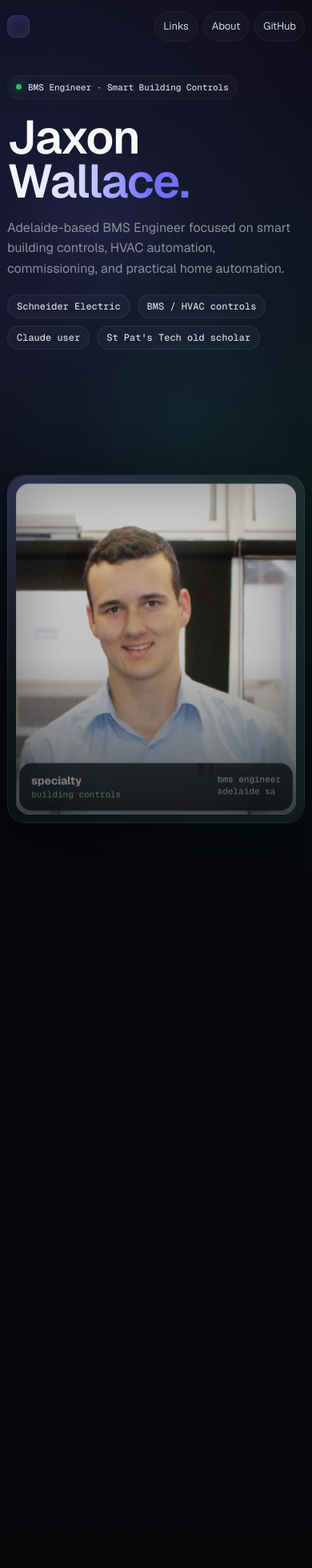
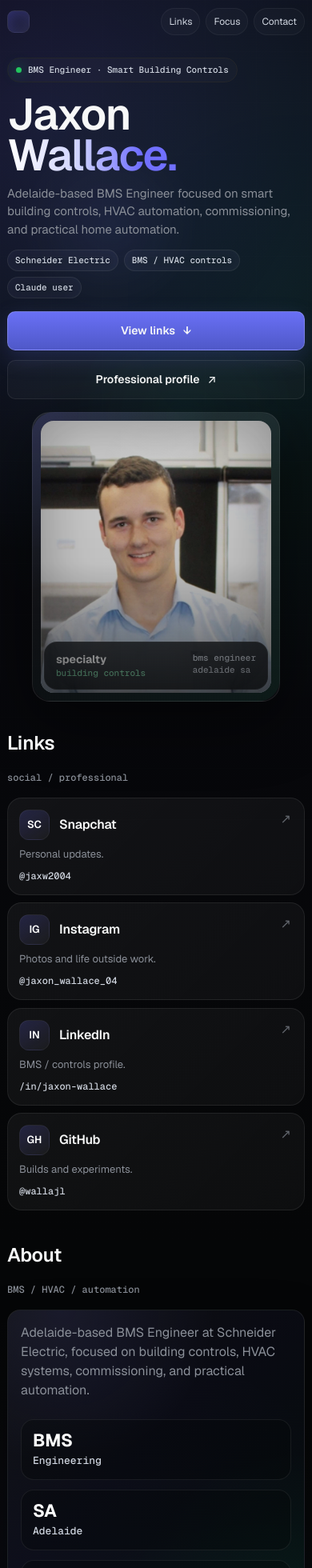
Before and after one commit to wallajl/jaxonwallace-next, a Next.js app: page / in a window 390 px wide. Shown: the top 1960 px of the page at 80% size. Built offline with nearby package versions, Linux system fonts and the light colour scheme.

Commit message:
design: simplify mobile layout and remove filler

```diff
--- a/src/app/globals.css
+++ b/src/app/globals.css
@@ -398,8 +398,8 @@ h1 {
 }
 
 .section {
-  min-height: 82svh;
-  padding: 62px 0 44px;
+  min-height: auto;
+  padding: 44px 0 28px;
   perspective: 1400px;
 }
 
@@ -520,8 +520,12 @@ h2 {
 
 
 .content-section {
-  padding: 38px 0;
+  padding: 30px 0;
   scroll-margin-top: 28px;
+}
+
+.compact-panel {
+  padding: clamp(18px, 3vw, 28px);
 }
 
 .about-panel,
@@ -599,8 +603,12 @@ h2 {
 }
 
 .info-card {
-  min-height: 112px;
-  padding: 16px;
+  min-height: 96px;
+  padding: 15px;
+}
+
+.compact-grid .info-card {
+  min-height: 88px;
 }
 
 .kicker {
@@ -710,6 +718,10 @@ h2 {
   gap: 24px;
   padding: clamp(22px, 4vw, 34px);
   align-items: center;
+}
+
+.compact-list span {
+  padding: 12px;
 }
 
 .service-panel h3,
@@ -911,11 +923,11 @@ h2 {
 
 @media (max-width: 640px) {
   .wrap {
-    width: min(100% - 22px, 1120px);
+    width: min(100% - 18px, 1120px);
   }
 
   .nav {
-    padding: 14px 0;
+    padding: 10px 0;
   }
 
   .brand {
@@ -927,29 +939,39 @@ h2 {
   }
 
   .navlinks a {
-    padding: 8px 10px;
-  }
-
-  .navlinks a[href="#home-assistant"] {
-    display: none;
+    padding: 7px 9px;
+    font-size: 12px;
   }
 
   .hero {
-    gap: 22px;
-    padding: 28px 0 20px;
+    gap: 16px;
+    padding: 18px 0 8px;
   }
 
   h1 {
-    font-size: clamp(42px, 15vw, 62px);
+    font-size: clamp(40px, 14vw, 56px);
     letter-spacing: -1.15px;
+    margin: 14px 0 12px;
   }
 
   .lead {
-    font-size: 16px;
-    line-height: 1.58;
+    font-size: 15px;
+    line-height: 1.48;
+    margin-bottom: 14px;
+  }
+
+  .quick-facts {
+    gap: 7px;
+    margin-bottom: 16px;
+  }
+
+  .quick-facts span {
+    padding: 7px 9px;
+    font-size: 11px;
   }
 
   .portrait-card {
+    max-width: 310px;
     border-radius: 22px;
     padding: 10px;
   }
@@ -960,6 +982,17 @@ h2 {
 
   .links {
     grid-template-columns: 1fr;
+    gap: 10px;
+  }
+
+  .card {
+    min-height: auto;
+    padding: 14px;
+  }
+
+  .desc,
+  .handle {
+    margin-top: 8px;
   }
 
   .section-head {
@@ -985,7 +1018,7 @@ h2 {
 
   .section {
     min-height: auto;
-    padding-top: 42px;
+    padding: 26px 0 18px;
   }
 
   .scroll-cue {
@@ -993,7 +1026,41 @@ h2 {
   }
 
   .content-section {
-    padding: 28px 0;
+    padding: 20px 0;
+  }
+
+  .about-panel,
+  .service-panel,
+  .contact-panel,
+  .info-card,
+  .package-card,
+  .timeline {
+    border-radius: 16px;
+  }
+
+  .about-panel,
+  .service-panel,
+  .contact-panel,
+  .compact-panel {
+    padding: 16px;
+  }
+
+  .about-panel p,
+  .service-panel p,
+  .contact-panel p,
+  .info-card p {
+    line-height: 1.5;
+  }
+
+  .info-card,
+  .compact-grid .info-card {
+    min-height: auto;
+  }
+
+  .service-panel h3,
+  .contact-panel h2 {
+    font-size: clamp(22px, 9vw, 32px);
+    margin-bottom: 10px;
   }
 
   .info-grid,
@@ -1023,6 +1090,10 @@ h2 {
   .contact-stack {
     justify-content: stretch;
   }
+
+  .contact-method {
+    padding: 13px 42px 13px 13px;
+  }
 }
 
 @media (max-width: 390px) {
--- a/src/components/hero.tsx
+++ b/src/components/hero.tsx
@@ -20,7 +20,6 @@ export function Hero() {
           <span>Schneider Electric</span>
           <span>BMS / HVAC controls</span>
           <span>Claude user</span>
-          <span>St Pat&apos;s Tech old scholar</span>
         </div>
         <div className="cta">
           <a className="btn primary" href="#links">
--- a/src/components/link-hub.tsx
+++ b/src/components/link-hub.tsx
@@ -18,7 +18,8 @@ export function LinkHub() {
     if (!root) return;
 
     const reduceMotion = window.matchMedia("(prefers-reduced-motion: reduce)").matches;
-    if (reduceMotion) return;
+    const compactPhone = window.matchMedia("(max-width: 640px)").matches;
+    if (reduceMotion || compactPhone) return;
 
     const cleanups: Array<() => void> = [];
 
@@ -46,8 +47,7 @@ export function LinkHub() {
         .from(".lead", { y: 18, opacity: 0, duration: 0.55 }, "-=0.35")
         .from(".quick-facts span", { y: 12, opacity: 0, stagger: 0.06, duration: 0.36 }, "-=0.28")
         .from(".cta .btn", { y: 16, opacity: 0, stagger: 0.08, duration: 0.45 }, "-=0.2")
-        .from(".portrait-card", { y: 32, opacity: 0, rotateX: -7, rotateY: -6, duration: 0.9 }, "-=0.7")
-        .from(".scroll-cue", { y: -8, opacity: 0, duration: 0.5 }, "-=0.35");
+        .from(".portrait-card", { y: 32, opacity: 0, rotateX: -7, rotateY: -6, duration: 0.9 }, "-=0.7");
 
       gsap.to(".portrait", {
         backgroundPosition: "55% 42%, 62% 48%, 0 0",
@@ -93,26 +93,7 @@ export function LinkHub() {
         .to(".hero-copy", { y: -46, opacity: 0.72, filter: "blur(1.5px)", ease: "none" }, 0)
         .to(".portrait-card", { y: -72, rotateZ: 1.6, scale: 0.96, ease: "none" }, 0)
         .to(".ambient-orb.one", { xPercent: 22, yPercent: 20, scale: 1.2, ease: "none" }, 0)
-        .to(".ambient-orb.two", { xPercent: -18, yPercent: -14, scale: 1.1, ease: "none" }, 0)
-        .to(".scroll-cue", { opacity: 0, y: 18, ease: "none" }, 0);
-
-      gsap.fromTo(
-        ".scan",
-        { scaleX: 0, opacity: 0, filter: "blur(6px)" },
-        {
-          scaleX: 1,
-          opacity: 1,
-          filter: "blur(0px)",
-          transformOrigin: "center",
-          ease: "power3.out",
-          scrollTrigger: {
-            trigger: ".scan",
-            start: "top 90%",
-            end: "top 62%",
-            scrub: 0.5,
-          },
-        },
-      );
+        .to(".ambient-orb.two", { xPercent: -18, yPercent: -14, scale: 1.1, ease: "none" }, 0);
 
       const reveal = gsap.timeline({
         scrollTrigger: {
@@ -227,16 +208,11 @@ export function LinkHub() {
         <SiteNav />
         <main id="top">
           <Hero />
-          <div className="scroll-cue" aria-hidden="true">
-            <span>scroll</span>
-            <i />
-          </div>
-          <div className="scan" />
           <LinkSection />
           <ProfileSections />
         </main>
         <footer className="footer">
-          © {new Date().getFullYear()} Jaxon Wallace · BMS, smart buildings, Home Assistant, and web projects
+          © {new Date().getFullYear()} Jaxon Wallace
         </footer>
       </div>
     </div>
--- a/src/components/link-section.tsx
+++ b/src/components/link-section.tsx
@@ -5,8 +5,8 @@ export function LinkSection() {
   return (
     <section className="section" id="links">
       <div className="section-head">
-        <h2>Social links</h2>
-        <span className="mono">external / curated</span>
+        <h2>Links</h2>
+        <span className="mono">social / professional</span>
       </div>
       <div className="links">
         {socialLinks.map((link) => (
--- a/src/components/profile-sections.tsx
+++ b/src/components/profile-sections.tsx
@@ -1,45 +1,6 @@
-const workFocus = [
-  "BMS Engineering",
-  "HVAC controls",
-  "Smart Building Controls",
-  "Commissioning",
-];
+const workFocus = ["BMS Engineering", "HVAC Controls", "Commissioning", "Home Assistant"];
 
-const homeAssistantServices = [
-  "Dashboards",
-  "Lighting & Climate",
-  "Automations",
-  "Remote Access",
-];
-
-const servicePackages = [
-  {
-    name: "Starter setup",
-    detail: "Clean setup, backups, access, and device onboarding.",
-  },
-  {
-    name: "Dashboard polish",
-    detail: "Polished dashboards for phone, tablet, and rooms.",
-  },
-  {
-    name: "Automation fixes",
-    detail: "Troubleshoot automations, alerts, devices, and integrations.",
-  },
-];
-
-const projects = [
-  "Website builds",
-  "GitHub projects",
-  "Home lab",
-  "Claude-assisted workflows",
-];
-
-const timeline = [
-  ["Now", "BMS Engineer at Schneider Electric"],
-  ["2024", "BMS Engineer at Automated Air"],
-  ["2020–24", "Apprentice pathway and trade experience"],
-  ["2021", "St Patrick's Technical College graduate"],
-];
+const homeAssistantServices = ["Dashboards", "Automations", "Integrations", "Remote Access"];
 
 const contactMethods = [
   {
@@ -68,7 +29,7 @@ const contactMethods = [
 function MiniCard({ title, body }: { title: string; body: string }) {
   return (
     <article className="info-card magnetic-card motion-card">
-      <span className="kicker">{"// "}{title}</span>
+      <span className="kicker">{title}</span>
       <p>{body}</p>
     </article>
   );
@@ -82,40 +43,25 @@ export function ProfileSections() {
           <h2>About</h2>
           <span className="mono">BMS / HVAC / automation</span>
         </div>
-        <div className="about-panel motion-card">
+        <div className="about-panel motion-card compact-panel">
           <p>
-            Adelaide-based BMS Engineer at Schneider Electric, focused on smart
-            building controls, HVAC systems, commissioning, and automation.
+            Adelaide-based BMS Engineer at Schneider Electric, focused on building controls,
+            HVAC systems, commissioning, and practical automation.
           </p>
-          <div className="stat-row" aria-label="Professional highlights">
-            <span><b>2025</b> Schneider Electric</span>
-            <span><b>BMS</b> smart buildings</span>
-            <span><b>SA</b> Adelaide based</span>
+          <div className="stat-row compact-stats" aria-label="Professional highlights">
+            <span><b>BMS</b> Engineering</span>
+            <span><b>SA</b> Adelaide</span>
+            <span><b>AI</b> Claude user</span>
           </div>
-        </div>
-      </section>
-
-      <section className="content-section timeline-section" id="timeline">
-        <div className="section-head">
-          <h2>Experience path</h2>
-          <span className="mono">trade background → building controls</span>
-        </div>
-        <div className="timeline motion-card">
-          {timeline.map(([date, label]) => (
-            <div className="timeline-item" key={date}>
-              <span>{date}</span>
-              <p>{label}</p>
-            </div>
-          ))}
         </div>
       </section>
 
       <section className="content-section" id="focus">
         <div className="section-head">
-          <h2>Work focus</h2>
-          <span className="mono">building controls / commissioning / automation</span>
+          <h2>Focus</h2>
+          <span className="mono">controls / dashboards / reliability</span>
         </div>
-        <div className="info-grid">
+        <div className="info-grid compact-grid">
           {workFocus.map((item) => (
             <MiniCard key={item} title="focus" body={item} />
           ))}
@@ -123,56 +69,26 @@ export function ProfileSections() {
       </section>
 
       <section className="content-section home-assistant-section" id="home-assistant">
-        <div className="section-head">
-          <h2>Home Assistant services</h2>
-          <span className="mono">Home Assistant / dashboards / reliability</span>
-        </div>
-        <div className="service-panel motion-card">
+        <div className="service-panel motion-card compact-panel">
           <div>
-            <span className="kicker">{"// Home Assistant services"}</span>
-            <h3>Reliable Home Assistant setups.</h3>
-            <p>
-              Dashboards, automations, integrations, alerts, and remote access
-              configured for everyday reliability.
-            </p>
+            <span className="kicker">Home Assistant</span>
+            <h3>Reliable smart-home setups.</h3>
+            <p>Dashboards, automations, integrations, alerts, and remote access.</p>
           </div>
-          <div className="service-list">
+          <div className="service-list compact-list">
             {homeAssistantServices.map((service) => (
               <span key={service}>{service}</span>
             ))}
           </div>
         </div>
-        <div className="package-grid">
-          {servicePackages.map((pack) => (
-            <article className="package-card motion-card" key={pack.name}>
-              <span className="kicker">{"// service"}</span>
-              <h3>{pack.name}</h3>
-              <p>{pack.detail}</p>
-            </article>
-          ))}
-        </div>
-      </section>
-
-      <section className="content-section" id="projects">
-        <div className="section-head">
-          <h2>Projects / lab</h2>
-          <span className="mono">web / GitHub / home lab</span>
-        </div>
-        <div className="info-grid">
-          {projects.map((project) => (
-            <MiniCard key={project} title="lab" body={project} />
-          ))}
-        </div>
       </section>
 
       <section className="content-section contact-section" id="contact">
-        <div className="contact-panel motion-card">
+        <div className="contact-panel motion-card compact-panel">
           <div>
-            <span className="kicker">{"// contact"}</span>
+            <span className="kicker">contact</span>
             <h2>Contact</h2>
-            <p>
-              Discord for quick contact. LinkedIn for work. GitHub for projects.
-            </p>
+            <p>Discord for quick contact. LinkedIn for work. GitHub for projects.</p>
           </div>
           <div className="contact-stack" aria-label="Contact options">
             {contactMethods.map((method) => {
--- a/src/components/site-nav.tsx
+++ b/src/components/site-nav.tsx
@@ -9,11 +9,8 @@ export function SiteNav() {
       </a>
       <div className="navlinks">
         <a href="#links">Links</a>
-        <a href="#about">About</a>
-        <a href="#home-assistant">Home Assistant</a>
-        <a className="keep" href="https://github.com/wallajl" target="_blank" rel="noreferrer">
-          GitHub
-        </a>
+        <a href="#focus">Focus</a>
+        <a href="#contact">Contact</a>
       </div>
     </nav>
   );
```
